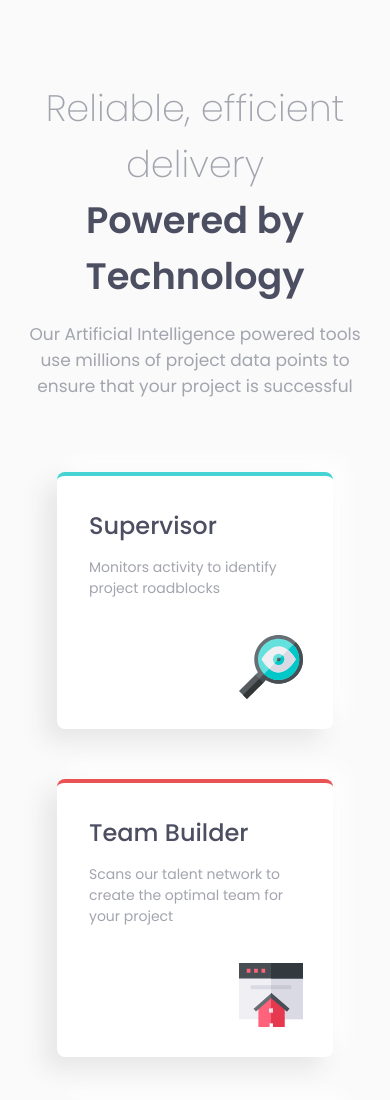
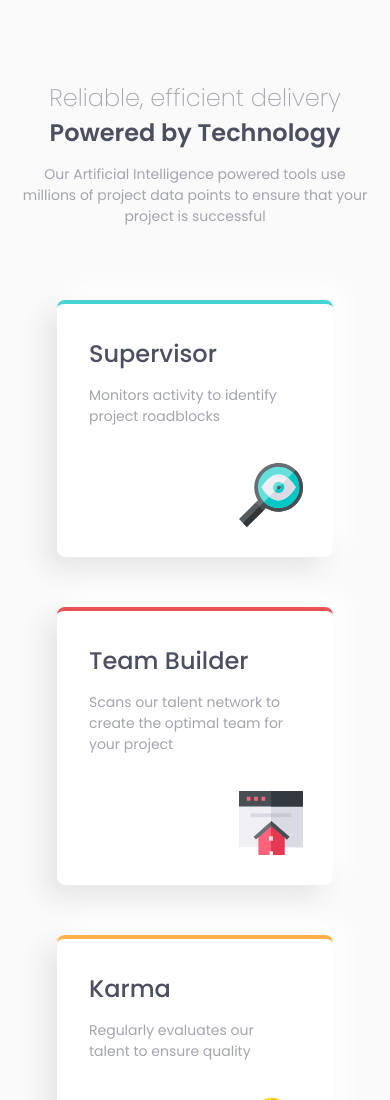
Before and after one commit to ashutoshbisoyi/frontend-mentor-four-card-featured-section, a plain HTML site: page index.html in a window 390 px wide. Shown: the top 1100 px of the page. Drawn offline with Linux system fonts and the light colour scheme.

Commit message:
Update styles.css

```diff
--- a/styles.css
+++ b/styles.css
@@ -96,6 +96,12 @@ footer a {
 }
 
 @media (max-width: 1080px) {
+  .featured-section header h1 {
+    font-size: 1.5em;
+  }
+  .featured-section header p {
+    font-size: 14px;
+  }
   .featured-section .container {
     flex-direction: column;
   }
```
